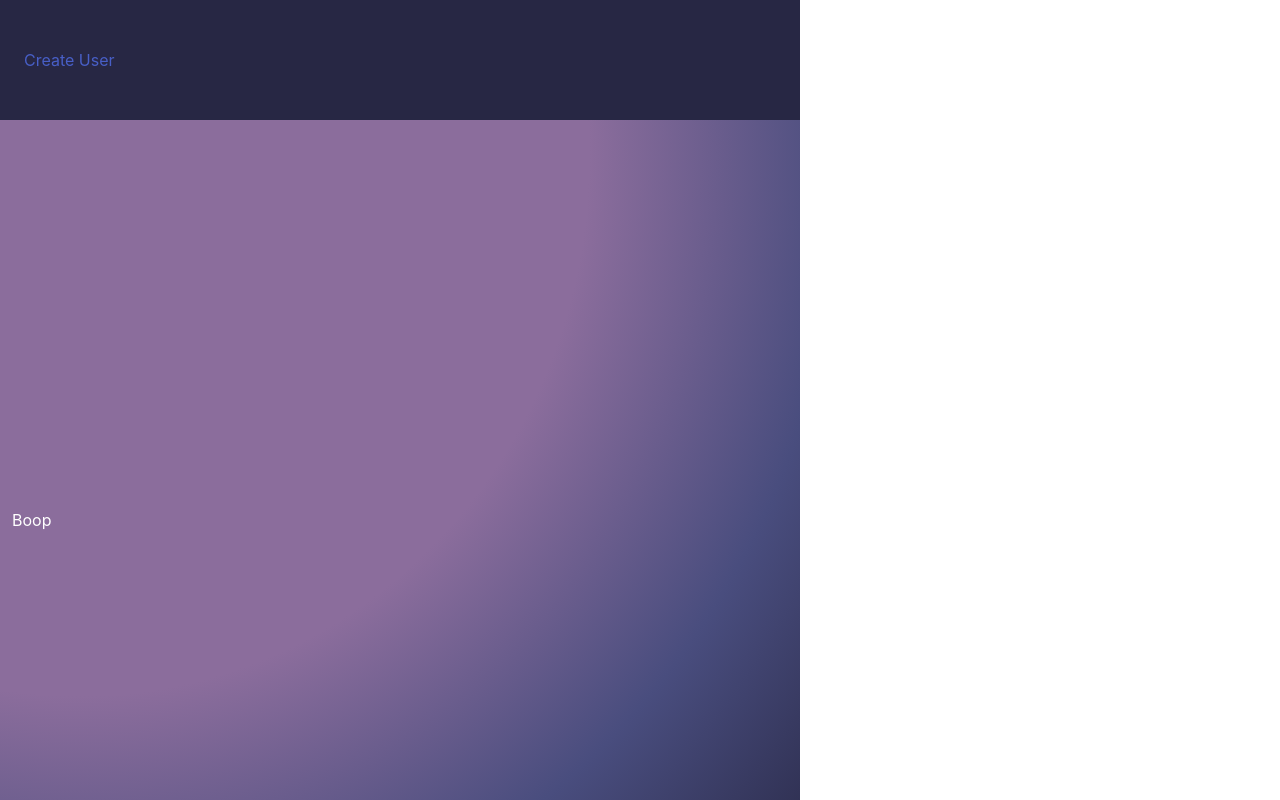
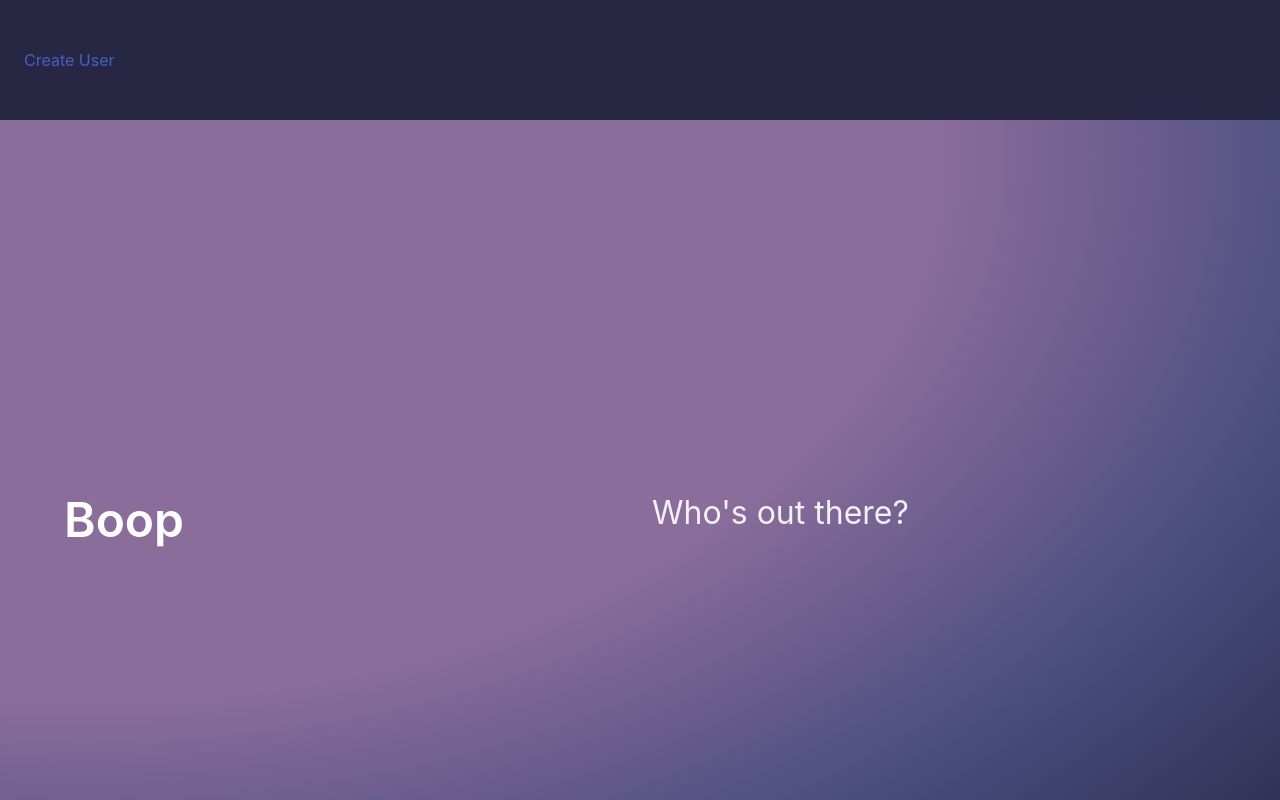
Before and after one commit to baezus/bloop2, a React (Create React App) app in the folder bloop/: page / in a window 1280 px wide. Shown: the top 800 px of the page. Built offline with nearby package versions, Linux system fonts and the light colour scheme; no server answers.

Commit message:
Got the view to fit better.

```diff
--- a/bloop/src/components/App.js
+++ b/bloop/src/components/App.js
@@ -46,7 +46,12 @@ function App () {
           <div className="hero-body">
               <div className="container">
                 <div className="columns">
-                  <h1>Boop</h1>
+                  <div className="column">
+                  <h1 className="title is-1">Boop</h1>
+                  </div>
+                  <div className="column">
+                  <h3 className="subtitle is-3">Who's out there?</h3>
+                  </div>
                 </div>
               </div>
             </div>
--- a/bloop/src/styles/bloop.scss
+++ b/bloop/src/styles/bloop.scss
@@ -5,7 +5,12 @@
 body {
   background-color: $primaryColor;
   height: 100vh;
-  width: 100vh;
+  width: 100vw;
+  margin: 0;
+}
+
+.App {
+  min-width: 100%;
 }
 
 .hero-body, .section {
```
Also changed, not shown: 1 other file (tests, documents, lock files or other folders).
